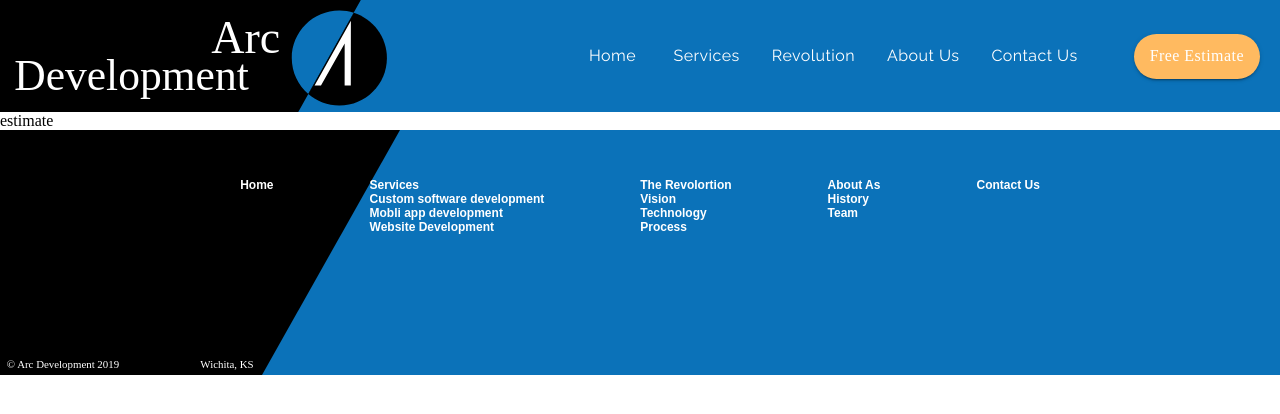
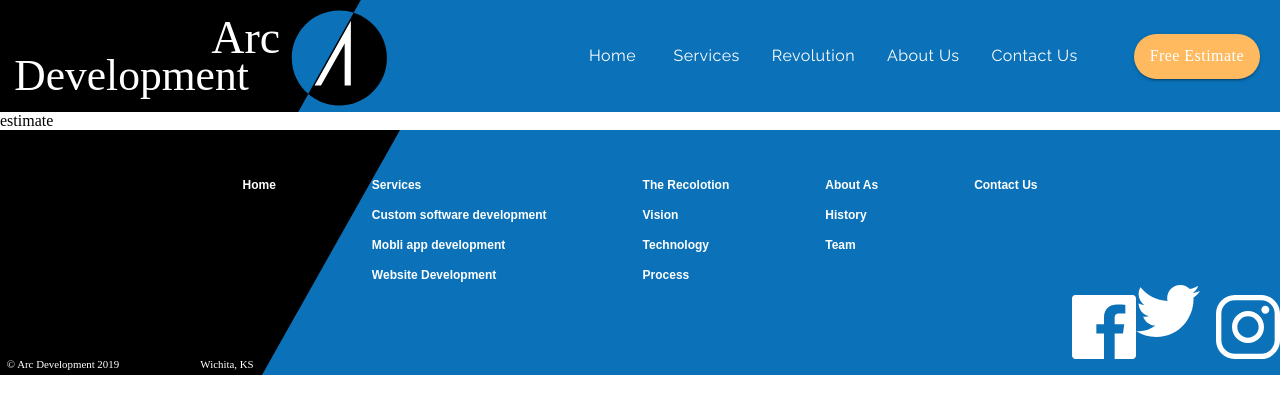
Before and after one commit to atenaaa/material-app, a React (Create React App) app: page /estimate in a window 1280 px wide. Shown: the top 414 px of the page. Built offline with nearby package versions, Linux system fonts and the light colour scheme.

Commit message:
feat:add  logo to footer

```diff
--- a/src/components/ui/Footer.jsx
+++ b/src/components/ui/Footer.jsx
@@ -4,6 +4,11 @@ import { Link } from "react-router-dom"
 import { makeStyles } from "@mui/styles";
 import Footersdornment from "../../assets/FooterAdornment.svg"
 import { Grid } from "@mui/material";
+import { Hidden } from "@mui/material";
+
+import facebook from "../../assets/facebook.svg"
+import instagram from "../../assets/instagram.svg"
+import Twitter from "../../assets/twitter.svg";
 
 
 
@@ -32,97 +37,124 @@ const useStyles = makeStyles(theme => ({
         fontFamily: "Arial",
         fontSize: "0.75rem",
         fontWeight: "bold",
-        textDecoration:"none"
+        textDecoration: "none"
     },
-    gridItem:{
-        margin:"3em !important"
+    gridItem: {
+        margin: "3em !important"
+    },
+    icon: {
+        height: "4em",
+        width: "4em",
+        [theme.breakpoints.down("sm")]:{
+            height:"2.5em",
+            width:"2.5em"
+        }
+    }
+    ,socialContainer:{
+        position:"absolute",
+        marginTop:"-6em !important",
+        right:"1.5",
+        [theme.breakpoints.down("sm")]:{
+            right:"0.6em",
+
+        }
     }
 
 }))
 
-function Footer() {
+function Footer({ setValue, setSelectedIndex }) {
     const classes = useStyles()
     return (
         <footer className={classes.footer}>
+            <Hidden mdDown>
+
+
                 <Grid container justifyContent="center" className={classes.mainContainer}>
                     {/* Home */}
                     <Grid item className={classes.gridItem}>
-                    <Grid direction="column" container spacing={2}>
-                        <Grid component={Link} to="/" item className={classes.link}>
+                        <Grid container direction="column" spacing={2}  >
+                            <Grid item component={Link} onClick={() => setValue(0)} to="/" className={classes.link}>
                                 Home
                             </Grid>
                         </Grid>
                     </Grid>
                     {/* services */}
                     <Grid item className={classes.gridItem}>
-                    <Grid container pacing={2} direction="column">
-                        <Grid component={Link} to="/services"  item className={classes.link}>
+                        <Grid container direction="column" spacing={2}  >
+                            <Grid item component={Link} onClick={() => { setValue(1); setSelectedIndex(0) }} to="/services" className={classes.link}>
                                 Services
                             </Grid>
-                    </Grid>
-                    <Grid container >
-                        <Grid item component={Link} to="/customsoftware"  className={classes.link}>
+
+                            <Grid item component={Link} onClick={() => { setValue(1); setSelectedIndex(1) }} to="/customsoftware" className={classes.link}>
                                 Custom software development
                             </Grid>
-                    </Grid>
-                    <Grid container>
-                        <Grid item component={Link} to="/mobileapps" className={classes.link}>
+                            <Grid item component={Link} onClick={() => { setValue(1); setSelectedIndex(2) }} to="/mobileapps" className={classes.link}>
                                 Mobli app development
                             </Grid>
-                    </Grid>
-                    <Grid container >
-                        <Grid component={Link} to="/websites" item className={classes.link}>
+                            <Grid component={Link} onClick={() => { setValue(1); setSelectedIndex(3) }} to="/websites" item className={classes.link}>
                                 Website Development
                             </Grid>
                         </Grid>
                     </Grid>
+
                     {/*  Revolortion*/}
                     <Grid item className={classes.gridItem}>
-                    <Grid container pacing={2} direction="column">
-                        <Grid item component={Link} to="/revolution" className={classes.link}>
-                            The Revolortion
+                        <Grid container direction="column" spacing={2}  >
+                            <Grid item component={Link} onClick={() => { setValue(1); setSelectedIndex(0) }} to="/revolution" className={classes.link}>
+                                The Recolotion
                             </Grid>
-                    </Grid>
-                    <Grid container>
-                        <Grid item component={Link} to="/revolution" className={classes.link}>
+                            <Grid item component={Link} onClick={() => { setValue(1); setSelectedIndex(1) }} to="/revolution" className={classes.link}>
                                 Vision
                             </Grid>
-                    </Grid>
-                    <Grid container>
-                        <Grid item component={Link} to="/revolution" className={classes.link}>
+                            <Grid item component={Link} onClick={() => { setValue(1); setSelectedIndex(2) }} to="/revolution" className={classes.link}>
                                 Technology
                             </Grid>
-                    </Grid>
-                    <Grid container>
-                        <Grid item component={Link} to="/revolution" className={classes.link}>
+                            <Grid item component={Link} onClick={() => { setValue(1); setSelectedIndex(3) }} to="/revolution" className={classes.link}>
                                 Process
                             </Grid>
                         </Grid>
                     </Grid>
                     {/*  About As  */}
                     <Grid item className={classes.gridItem}>
-                    <Grid container direction="column" pacing={2}  >
-                        <Grid item component={Link} to="/about" className={classes.link}>
+                        <Grid container direction="column" spacing={2}  >
+                            <Grid item component={Link} onClick={() => setValue(3)} to="/about" className={classes.link}>
                                 About As
                             </Grid>
-                        <Grid item component={Link} to="/about" className={classes.link}>
+                            <Grid item component={Link} onClick={() => setValue(3)} to="/about" className={classes.link}>
                                 History
                             </Grid>
-                        <Grid item component={Link} to="/about" className={classes.link}>
+                            <Grid item component={Link} onClick={() => setValue(3)} to="/about" className={classes.link}>
                                 Team
                             </Grid>
                         </Grid>
                     </Grid>
                     {/*Contact Us*/}
                     <Grid item className={classes.gridItem}>
-                    <Grid container direction="column" pacing={2} >
-                        <Grid item component={Link} to="/contact" className={classes.link}>
+                        <Grid container direction="column" spacing={2} >
+                            <Grid item component={Link} onClick={() => setValue(4)} to="/contact" className={classes.link}>
                                 Contact Us
                             </Grid>
                         </Grid>
                     </Grid>
                 </Grid>
-            <img alt="black decorative" src={Footersdornment} className={classes.adorment} /></footer>
+            </Hidden>
+            <img alt="black decorative" src={Footersdornment} className={classes.adorment} />
+
+            <Grid container justifyContent="flex-end" className={classes.socialContainer} spacing={2}>
+                <Grid item component={"a"} href="https://www.facebook.com" rel="noopenr noreferrer" target="_blank">
+                    <img src={facebook} alt="facebook logo" className={classes.icon} />
+                </Grid>
+                <item
+                    component={"a"} href="https://www.twitter.com"rel="noopener noreferrer" target="_blank">
+                    <img src={Twitter} alt="Twitter logo" className={classes.icon} />
+                </item>
+                <Grid item href="https://www.instagram.com" rel="noopenr noreferrer" target="_blank">
+                    <img src={instagram} alt="instagram logo" className={classes.icon} />
+                </Grid>
+            </Grid>
+
+
+        </footer>
     )
 
 }
```
Lines whose indentation alone changed are shown as unchanged.
